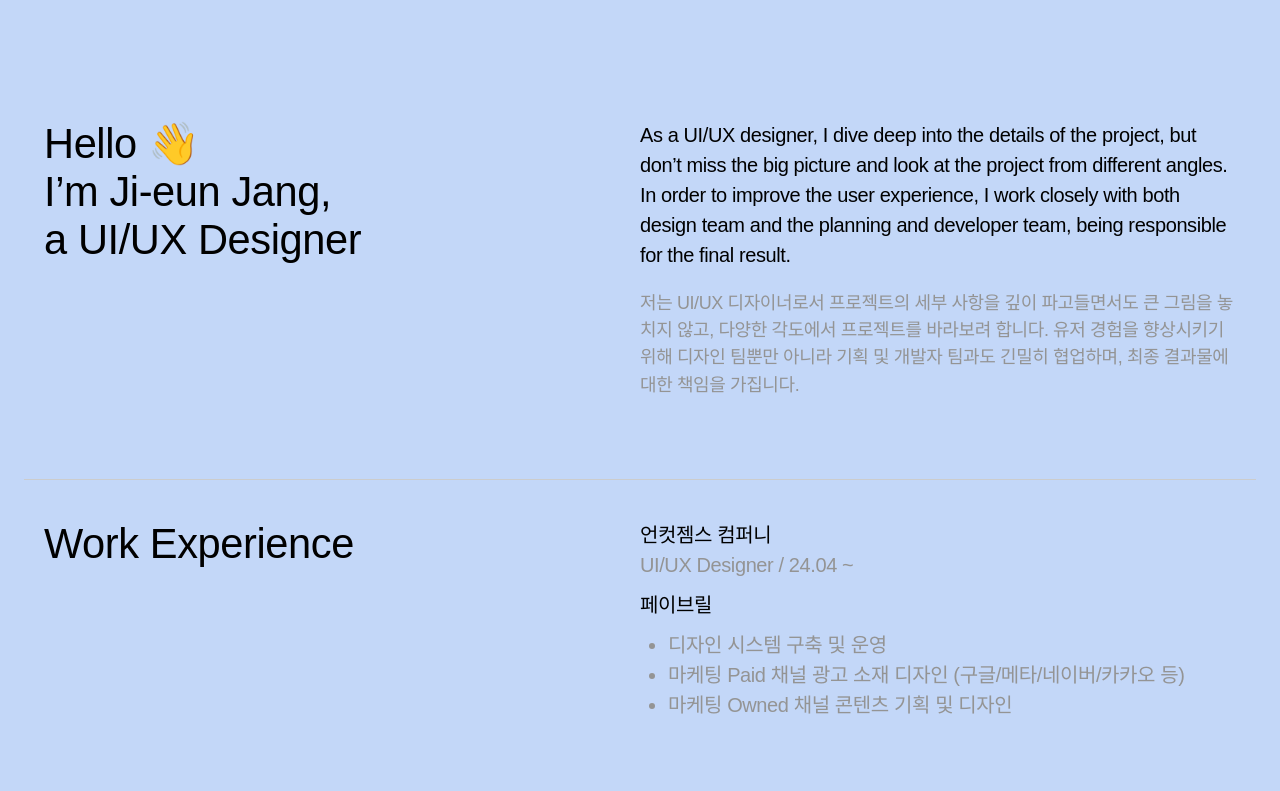
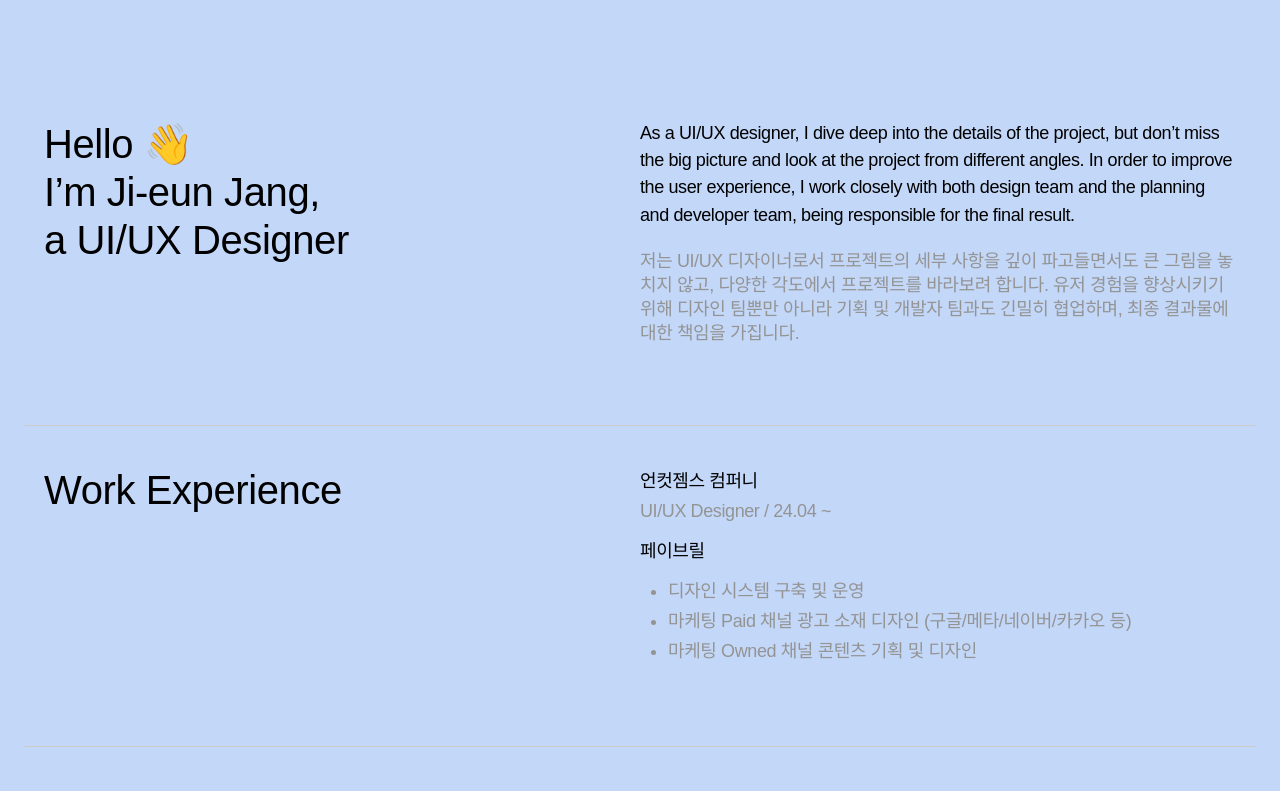
Before and after one commit to goleedev/jieun-portfolio-new, a Next.js app: page /resume in a window 1280 px wide. Shown: the part 800-1591 px from the top of the page. Built offline with nearby package versions, Linux system fonts and the light colour scheme; a web font is replaced by a local one.

Commit message:
refactor: fontsize and fontweight

```diff
--- a/app/blog/[slug]/page.tsx
+++ b/app/blog/[slug]/page.tsx
@@ -56,8 +56,12 @@ export default async function BlogDetailPage({
   const renderOptions: Options = {
     renderMark: {
       [MARKS.CODE]: (text) => <CodeBlock code={text as string} />,
+      [MARKS.BOLD]: (children) => <b className="font-medium">{children}</b>,
     },
     renderNode: {
+      [MARKS.BOLD]: (node: Node, children) => (
+        <b className="font-medium">{children}</b>
+      ),
       [BLOCKS.PARAGRAPH]: (node: Node, children: React.ReactNode) => (
         <div>{children}</div>
       ),
@@ -154,7 +158,7 @@ export default async function BlogDetailPage({
           </div>
         </div>
         <div className="border-t border-[#CCC]">
-          <div className="rich-text-content flex flex-col gap-2 md:gap-4 max-w-[720px] w-full mx-auto pt-[60px] md:pt-20">
+          <div className="rich-text-content font-light flex flex-col gap-2 md:gap-4 max-w-[720px] w-full mx-auto pt-[60px] md:pt-20">
             {post.fields.content &&
               documentToReactComponents(
                 post.fields.content as Document,
--- a/app/guestbook/components/guestbook-form.tsx
+++ b/app/guestbook/components/guestbook-form.tsx
@@ -115,7 +115,7 @@ export default function GuestbookForm({
             maxLength={300}
             value={message}
             onChange={(e) => setMessage(e.target.value)}
-            className="w-full placeholder:text-[#949494] text-sm md:text-lg px-6 pt-[54px] md:pt-[72px] h-[190px] md:h-[272px] pb-5 md:pb-7 outline-none rounded-xl resize-none"
+            className="w-full placeholder:text-[#949494] font-light text-sm px-6 pt-[54px] md:pt-[72px] h-[190px] md:h-[272px] pb-5 md:pb-7 outline-none rounded-xl resize-none"
           />
         </div>
         <div className="flex flex-wrap gap-4 md:gap-5 text-[12px] md:text-sm leading-8 mt-6 md:mt-10">
--- a/app/guestbook/components/guestbook-list.tsx
+++ b/app/guestbook/components/guestbook-list.tsx
@@ -48,7 +48,7 @@ export default function GuestbookList({
             <span className="bg-white px-3 md:px-3.5 uppercase rounded-full text-xs md:text-sm leading-[22px] md:leading-8 w-fit h-[22px] md:h-8 text-center">
               {anonymousTag}
             </span>
-            <p className="text-sm md:text-lg pt-2 md:pt-3 leading-[30px] pb-1 md:pb-2">
+            <p className="text-sm pt-2 md:pt-3 leading-[30px] pb-1 md:pb-2">
               {message.message}
             </p>
             <p className="text-[#949494] text-[12px] md:text-sm leading-[18px] md:leading-5 pb-4 md:pb-5">
--- a/app/guestbook/components/home-content.tsx
+++ b/app/guestbook/components/home-content.tsx
@@ -18,7 +18,7 @@ function HomeContent(): JSX.Element {
         </TextLine>
       </div>
 
-      <p className="absolute flex flex-col md:whitespace-nowrap lg:flex-row md:bottom-6 bottom-5 md:text-lg md:font-medium font-normal text-sm leading-5 md:leading-6 text-center">
+      <p className="absolute flex flex-col md:whitespace-nowrap lg:flex-row md:bottom-6 bottom-5 md:text-lg font-normal text-sm leading-5 md:leading-6 text-center">
         <span>Have thoughts or questions? Leave a note in the guestbook</span>
         <span>—I’d love to hear from you!</span>
       </p>
--- a/app/resume/components/list.tsx
+++ b/app/resume/components/list.tsx
@@ -133,13 +133,13 @@ function ListItem({ title, content }: IListItem) {
     <li className="flex flex-col pt-8 pb-[60px] px-0 sm:px-5 sm:pt-10 sm:pb-20 sm:grid sm:grid-cols-2 border-b border-[#CCCCCC] font-medium">
       <div
         style={{
-          fontSize: 'clamp(1.75rem, 2vw + 1rem, 2.75rem)',
-          lineHeight: 'clamp(2rem, 2.5vw + 1rem, 3.25rem)',
+          fontSize: 'clamp(1.75rem, 2vw + 1rem, 2.5rem)', // 최대 40px
+          lineHeight: 'clamp(2rem, 2.5vw + 1rem, 3rem)', // 최대 48px
         }}
       >
         {title}
       </div>
-      <div>{content}</div>
+      <div className="font-normal">{content}</div>
     </li>
   );
 }
@@ -201,8 +201,11 @@ export default function List() {
         }
         content={
           <div
-            style={{ fontSize: 'clamp(1rem, 1.5vw + 0.5rem, 1.25rem)' }}
-            className="flex flex-col gap-4 pt-6 sm:pt-0 sm:gap-5"
+            style={{
+              fontSize: 'clamp(1rem, 1.5vw + 0.5rem, 1.125rem)', // 최대 18px
+              lineHeight: 'clamp(1.5rem, 1.5vw + 0.5rem, 1.75rem)', // 최대 28px
+            }}
+            className="flex flex-col gap-4 pt-6 sm:pt-0 sm:gap-5 "
           >
             <p>
               As a UI/UX designer, I dive deep into the details of the project,
@@ -213,10 +216,10 @@ export default function List() {
             </p>
             <p
               style={{
-                fontSize: 'clamp(0.875rem, 1.25vw + 0.5rem, 1.125rem)',
-                lineHeight: 'clamp(1.25rem, 1.5vw + 0.5rem, 1.875rem)',
+                fontSize: 'clamp(0.875rem, 1.25vw + 0.5rem, 1.125rem)', // 최대 18px
+                lineHeight: 'clamp(1.25rem, 1.5vw + 0.5rem, 1.5rem)', // 최대 24px
               }}
-              className="text-[#949494] font-normal sm:font-medium"
+              className="text-[#949494] "
             >
               저는 UI/UX 디자이너로서 프로젝트의 세부 사항을 깊이 파고들면서도
               큰 그림을 놓치지 않고, 다양한 각도에서 프로젝트를 바라보려 합니다.
@@ -232,20 +235,18 @@ export default function List() {
           title="Work Experience"
           content={
             <div
-              className="flex flex-col gap-2 md:gap-2.5"
+              className="flex flex-col gap-2 md:gap-2.5 font-normal"
               style={{
-                fontSize: 'clamp(0.875rem, 1.5vw + 0.5rem, 1.25rem)',
-                lineHeight: 'clamp(1.25rem, 1.8vw + 0.5rem, 1.875rem)',
+                fontSize: 'clamp(0.875rem, 1.5vw + 0.5rem, 1.125rem)', // 최대 18px
+                lineHeight: 'clamp(1.25rem, 1.8vw + 0.5rem, 1.875rem)', // 기존 유지
               }}
             >
               <div className="flex flex-col">
-                <h3>{work.company}</h3>
-                <p className="text-[#949494] font-normal sm:font-medium">
-                  {work.position}
-                </p>
+                <h3 className="font-medium">{work.company}</h3>
+                <p className="text-[#949494] font-normal">{work.position}</p>
               </div>
               <p>{work.project}</p>
-              <ul className="list-disc pl-5 sm:pl-7 text-[#949494] font-normal sm:font-medium">
+              <ul className="list-disc pl-5 sm:pl-7 text-[#949494]">
                 {work.description?.map((desc, idx) => (
                   <li key={idx}>{desc}</li>
                 ))}
--- a/app/resume/page.tsx
+++ b/app/resume/page.tsx
@@ -32,7 +32,7 @@ export default function ResumePage() {
         className="absolute earphone-responsive"
         unoptimized
       />
-      <p className="w-full flex flex-col items-center md:whitespace-nowrap lg:flex-row md:pb-6 pb-5 md:text-lg md:font-medium font-normal text-sm leading-5 md:leading-6 text-center justify-center">
+      <p className="w-full flex flex-col items-center md:whitespace-nowrap lg:flex-row md:pb-6 pb-5 md:text-lg text-sm leading-5 md:leading-6 text-center justify-center">
         <span>Creating diverse works</span>
         <span>through UI/UX design and visual identity.</span>
       </p>
--- a/app/work/components/featured.tsx
+++ b/app/work/components/featured.tsx
@@ -8,7 +8,7 @@ const ProjectTypes = ({ types }: { types: string[] }) => (
         key={type}
         className="rounded-full bg-white uppercase px-3.5 py-1.5 font-normal"
         style={{
-          fontSize: 'clamp(0.75rem, 1vw + 0.25rem, 1rem)', // Responsive font size for tags
+          fontSize: 'clamp(0.75rem, 1vw + 0.25rem, 0.875rem)', // 최소 12px, 최대 14px
         }}
       >
         {type}
@@ -40,7 +40,6 @@ export default function Featured() {
               fontSize: 'clamp(1rem, 2vw + 0.5rem, 1.375rem)',
               lineHeight: 'clamp(1.5rem, 2.5vw + 0.5rem, 1.875rem)',
             }}
-            className="font-medium"
           >
             Personal Branding
           </p>
--- a/app/work/components/header.tsx
+++ b/app/work/components/header.tsx
@@ -9,7 +9,7 @@ export default function Header() {
           }}
           className="font-mono font-semibold"
         >
-          ALL <br /> PROJECTS
+          ALL <br /> WORKS
         </h1>
       </div>
       <div className="md:w-1/3">
@@ -17,6 +17,7 @@ export default function Header() {
           style={{
             fontSize: 'clamp(0.875rem, 1vw + 0.5rem, 1.125rem)',
             lineHeight: 'clamp(1.25rem, 1.5vw + 0.5rem, 1.75rem)',
+            fontWeight: 300,
           }}
         >
           As a UI/UX designer, I dive deep into the details of the project, but
--- a/components/footer.tsx
+++ b/components/footer.tsx
@@ -16,7 +16,7 @@ export default function Footer() {
 
   if (pathname === '/') {
     return (
-      <footer className="sm:flex-row justify-center items-center flex flex-col sm:font-medium text-center font-pretendard text-sm sm:text-lg leading-5 sm:leading-6 pb-5 sm:pb-6">
+      <footer className="sm:flex-row justify-center items-center flex flex-col text-center font-pretendard text-sm sm:text-lg leading-5 sm:leading-6 pb-5 sm:pb-6">
         <span>Creating diverse works</span>
         <span>through UI/UX design and visual identity.</span>
       </footer>
@@ -25,8 +25,8 @@ export default function Footer() {
 
   if (existingPaths) {
     return (
-      <footer className="border-t border-[#CCCCCC] pt-6 px-0 sm:px-5">
-        <section className="text-sm md:text-lg leading-5 md:leading-6 md:font-medium pb-10 md:pb-40 flex flex-col md:grid md:grid-cols-2">
+      <footer className="border-t border-[#CCCCCC] pt-6">
+        <section className="text-sm md:text-base leading-5 md:leading-6 pb-10 md:pb-40 flex flex-col md:grid md:grid-cols-2">
           <p className="pb-[60px] md:pb-0">Delight In Design</p>
 
           <div className="grid grid-cols-3">
```
